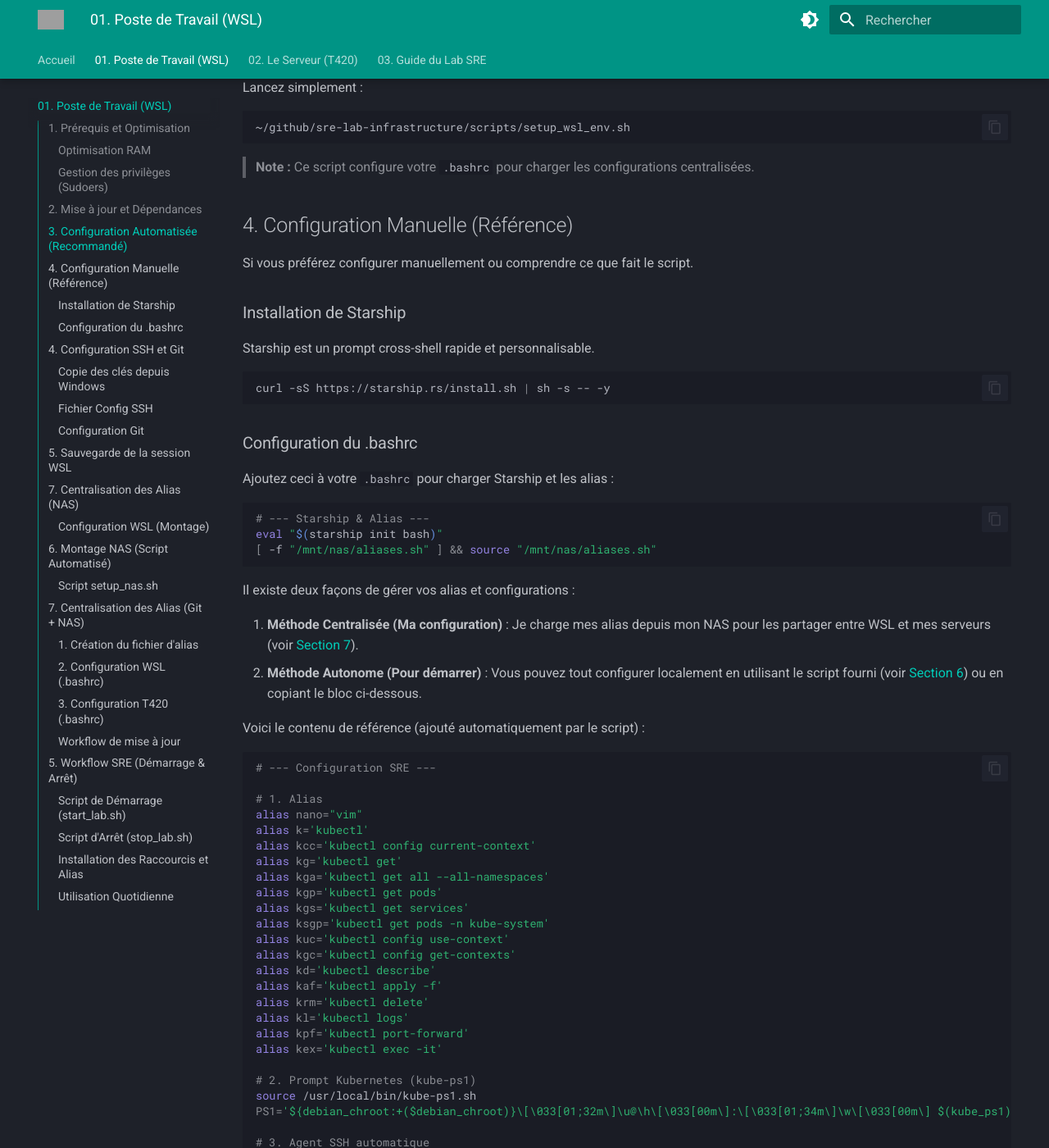
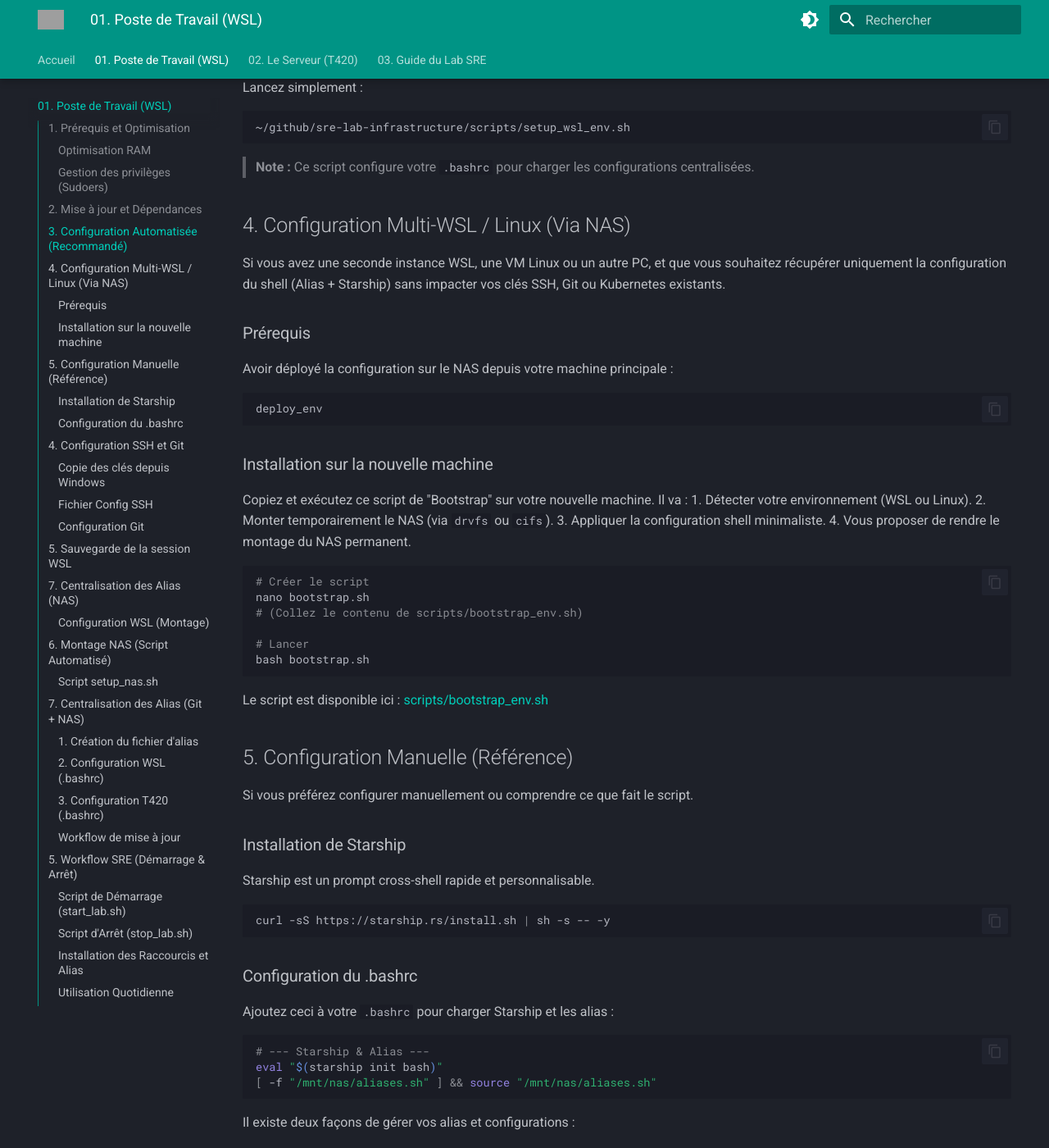
Before and after one commit to NicoBaiGit/sre-lab-infrastructure, an MkDocs documentation site: the page built from docs/wsl.md, in a window 1280 px wide and 1400 px high, scrolled down 1105 px. Shown: the whole window at 82% size. Built offline with MkDocs 1.6.1 and Material for MkDocs 9.7.7, drawn with Linux system fonts in a browser that asks for light colours; grey boxes are pictures that could not be loaded.

````diff
--- a/docs/wsl.md
+++ b/docs/wsl.md
@@ -48,7 +48,35 @@ Lancez simplement :
 
 > **Note :** Ce script configure votre `.bashrc` pour charger les configurations centralisées.
 
-## 4. Configuration Manuelle (Référence)
+## 4. Configuration Multi-WSL / Linux (Via NAS)
+
+Si vous avez une seconde instance WSL, une VM Linux ou un autre PC, et que vous souhaitez récupérer uniquement la configuration du shell (Alias + Starship) sans impacter vos clés SSH, Git ou Kubernetes existants.
+
+### Prérequis
+Avoir déployé la configuration sur le NAS depuis votre machine principale :
+```bash
+deploy_env
+```
+
+### Installation sur la nouvelle machine
+Copiez et exécutez ce script de "Bootstrap" sur votre nouvelle machine. Il va :
+1. Détecter votre environnement (WSL ou Linux).
+2. Monter temporairement le NAS (via `drvfs` ou `cifs`).
+3. Appliquer la configuration shell minimaliste.
+4. Vous proposer de rendre le montage du NAS permanent.
+
+```bash
+# Créer le script
+nano bootstrap.sh
+# (Collez le contenu de scripts/bootstrap_env.sh)
+
+# Lancer
+bash bootstrap.sh
+```
+
+Le script est disponible ici : [scripts/bootstrap_env.sh](../scripts/bootstrap_env.sh)
+
+## 5. Configuration Manuelle (Référence)
 
 Si vous préférez configurer manuellement ou comprendre ce que fait le script.
 
````
Also changed, not shown: docs/ubuntu-server.md (+19 -5 lines), docs/workstation-management.md (added, +99 -0 lines).
